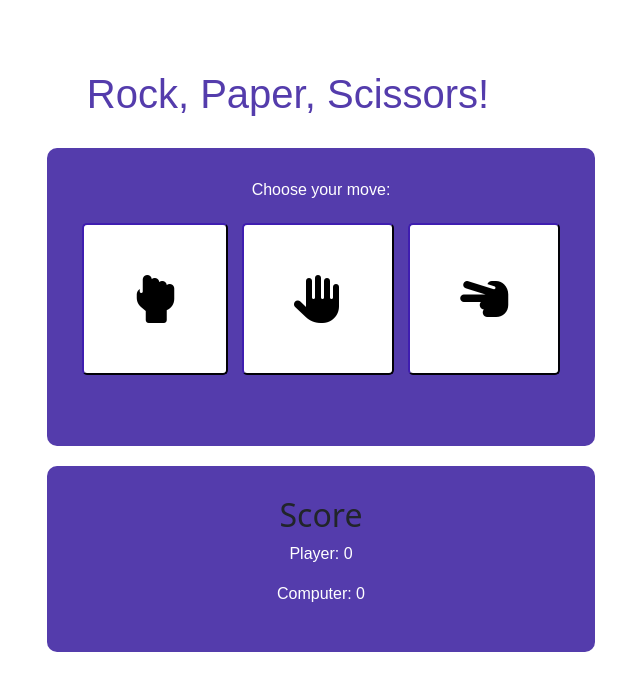
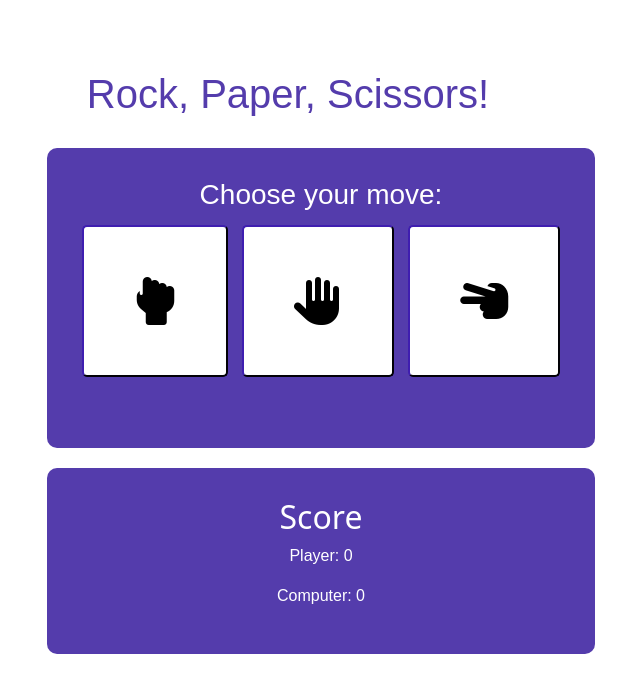
Before and after one commit to chloejones9464/rock-paper-scissors, a plain HTML site: page index.html in a window 1280 px wide. Shown: the whole page, without its empty margins (319-959 px from the left). Drawn offline with nearby package versions, Linux system fonts and the light colour scheme; files whose address does not match are found by name; a web font is replaced by a local one.

Commit message:
added favicon, altered text size and color

```diff
--- a/assets/css/style.css
+++ b/assets/css/style.css
@@ -10,9 +10,17 @@ h1 {
     margin-left: 40px;
 }
 
+h2 {
+    color:white;
+}
+
 p {
     font-family: "Funnel Sans", sans-serif;
     color:white;
+}
+
+#chooseMove {
+    color: white;
 }
 
 .game-area {
--- a/index.html
+++ b/index.html
@@ -13,7 +13,7 @@
     <div>
     <h1>Rock, Paper, Scissors!</h1>
     <div class="container game-area">
-    <p>Choose your move:</p>
+    <p id="chooseMove" class="h3">Choose your move:</p>
     <div class="game-controls">
       <button id="rock"><i class="fa-solid fa-3x fa-hand-back-fist" aria-label="Rock"></i></button>
       <button id="paper"><i class="fa-solid fa-3x fa-hand" aria-label="Paper"></i></button>
```
Also changed, not shown: android-chrome-192x192.png (added), android-chrome-512x512.png (added), apple-touch-icon.png (added), favicon-16x16.png (added), favicon-32x32.png (added), favicon.ico (added), site.webmanifest (added).
